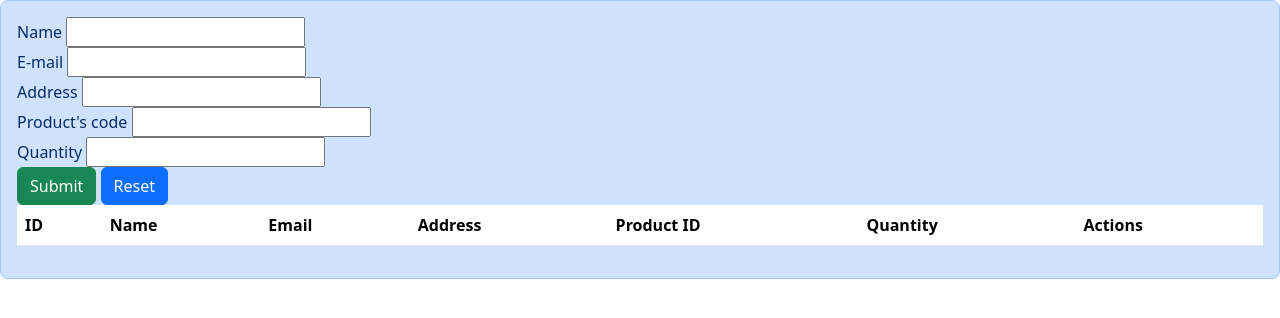
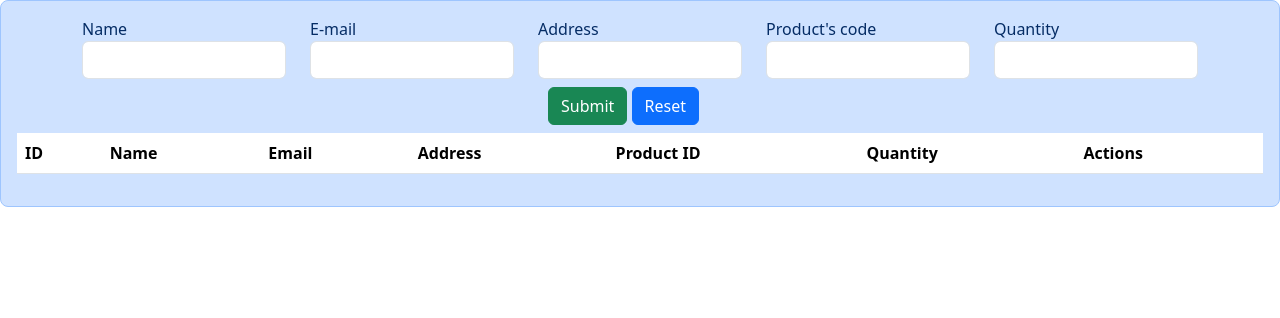
Before and after one commit to AriaBartha/Bartha-Ariana-ajax-crud, a website built with Vite: page Bartha-Ariana-ajax-crud/index.html in a window 1280 px wide. Built offline with nearby package versions, Linux system fonts and the light colour scheme; no server answers.

Commit message:
HTML űrlap formázása bootstrap segítségével

```diff
--- a/Bartha-Ariana-ajax-crud/index.html
+++ b/Bartha-Ariana-ajax-crud/index.html
@@ -14,30 +14,36 @@
   <div id="app" class="p-3 text-primary-emphasis bg-primary-subtle border border-primary-subtle rounded-3">
 
     <form id="ordersForm">
-      <input type="hidden" id="id">
-      <div>
+      <div class="container">
+        <div class="row">
+          <input type="hidden" class="form-control" id="id">
+          <div class="col">
             <label for="name">Name</label>
-        <input type="text" id="name" required>
+            <input type="text" class="form-control" id="name" required>
           </div>
-      <div>
+          <div class="col">
             <label for="email">E-mail</label>
-        <input type="email" id="email" required>
+            <input type="email" class="form-control" id="email" required>
           </div>
-      <div>
+          <div class="col">
             <label for="address">Address</label>
-        <input type="text" id="address" required>
+            <input type="text" class="form-control" id="address" required>
           </div>
-      <div>
+          <div class="col">
             <label for="product">Product's code</label>
-        <input type="text" id="product" required>
+            <input type="text" class="form-control" id="product" required>
           </div>
-      <div>
+          <div class="col">
             <label for="quantity">Quantity</label>
-        <input type="text" id="quantity" required>
+            <input type="text" class="form-control" id="quantity" required>
           </div>
+        </div>
+      </div>
+      <div class="mx-auto p-2" style="width: 200px;">
         <button type="submit" id="submitButton" class="btn btn-success">Submit</button>
         <button type="submit" id="updateButton" class="hide">Update</button>
         <button type="reset" id="resetButton" class="btn btn-primary">Reset</button>
+      </div>
     </form>
 
     <table class="table table-striped">
@@ -50,7 +56,7 @@
         <th>Quantity</th>
         <th>Actions</th>
       </thead>
-      <tbody id="ordersTable">
+      <tbody id="ordersTable" class="table-group-divider">
 
       </tbody>
     </table>
```
Lines whose indentation alone changed are shown as unchanged.
